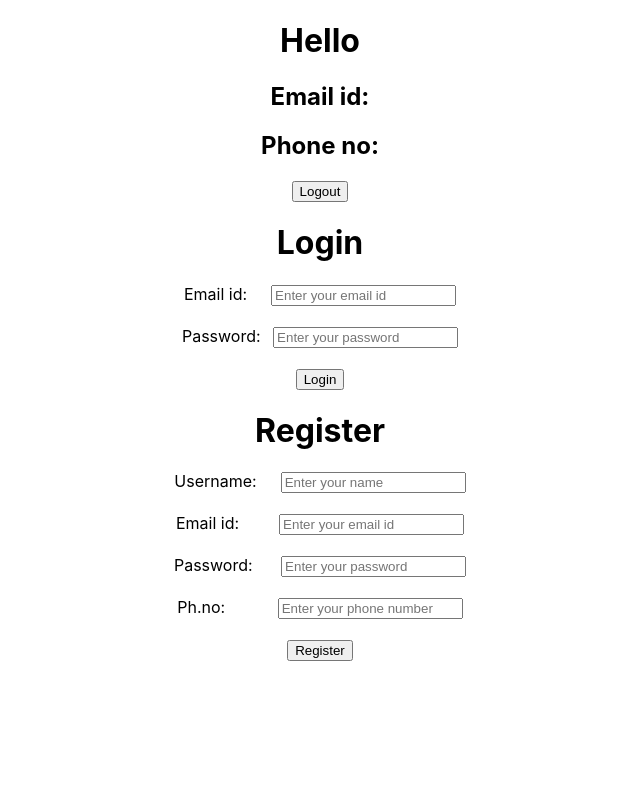
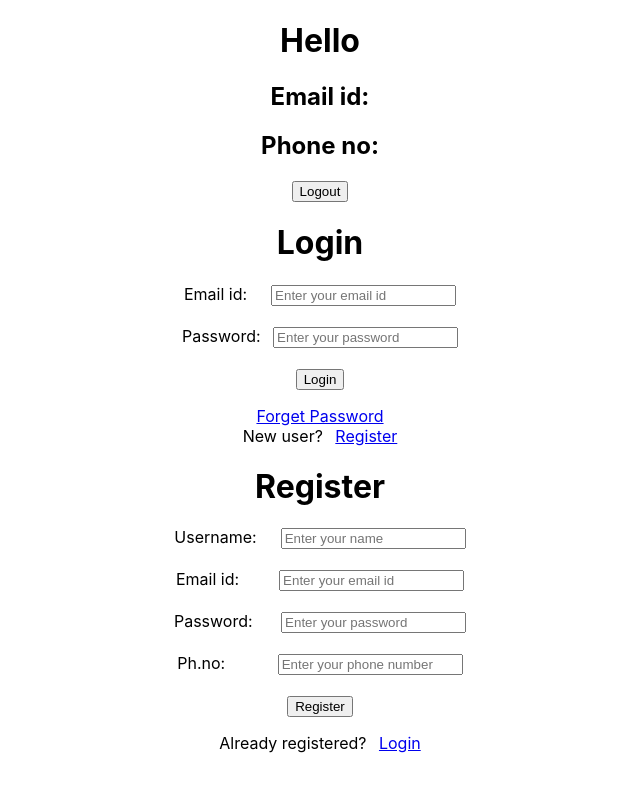
Before and after one commit to PaviSabaree/react-node, a React (Create React App) app in the folder login-register-app/: page / in a window 1280 px wide. Shown: the top 792 px of the page, without its empty margins (320-960 px from the left). Built offline with nearby package versions, Linux system fonts and the light colour scheme.

Commit message:
initial commit

```diff
--- a/login-register-app/src/components/login/login.js
+++ b/login-register-app/src/components/login/login.js
@@ -12,6 +12,11 @@ const login = ()=> {
                 <div className="button">
                     <button>Login</button>
                 </div>
+                <p className="link">
+            <a href="#">Forget Password</a><br/>
+              New user? &ensp;
+            <a href="#">Register</a>
+          </p>
             </div>
     )
 }
--- a/login-register-app/src/components/register/register.js
+++ b/login-register-app/src/components/register/register.js
@@ -16,6 +16,12 @@ const register = () => {
         <div className="button">
           <button>Register</button>
         </div>
+        <div>
+          <p className="link">
+           Already registered? &ensp;
+            <a href="#">Login</a>
+          </p>
+        </div>
         </div>
     )
 }
```
